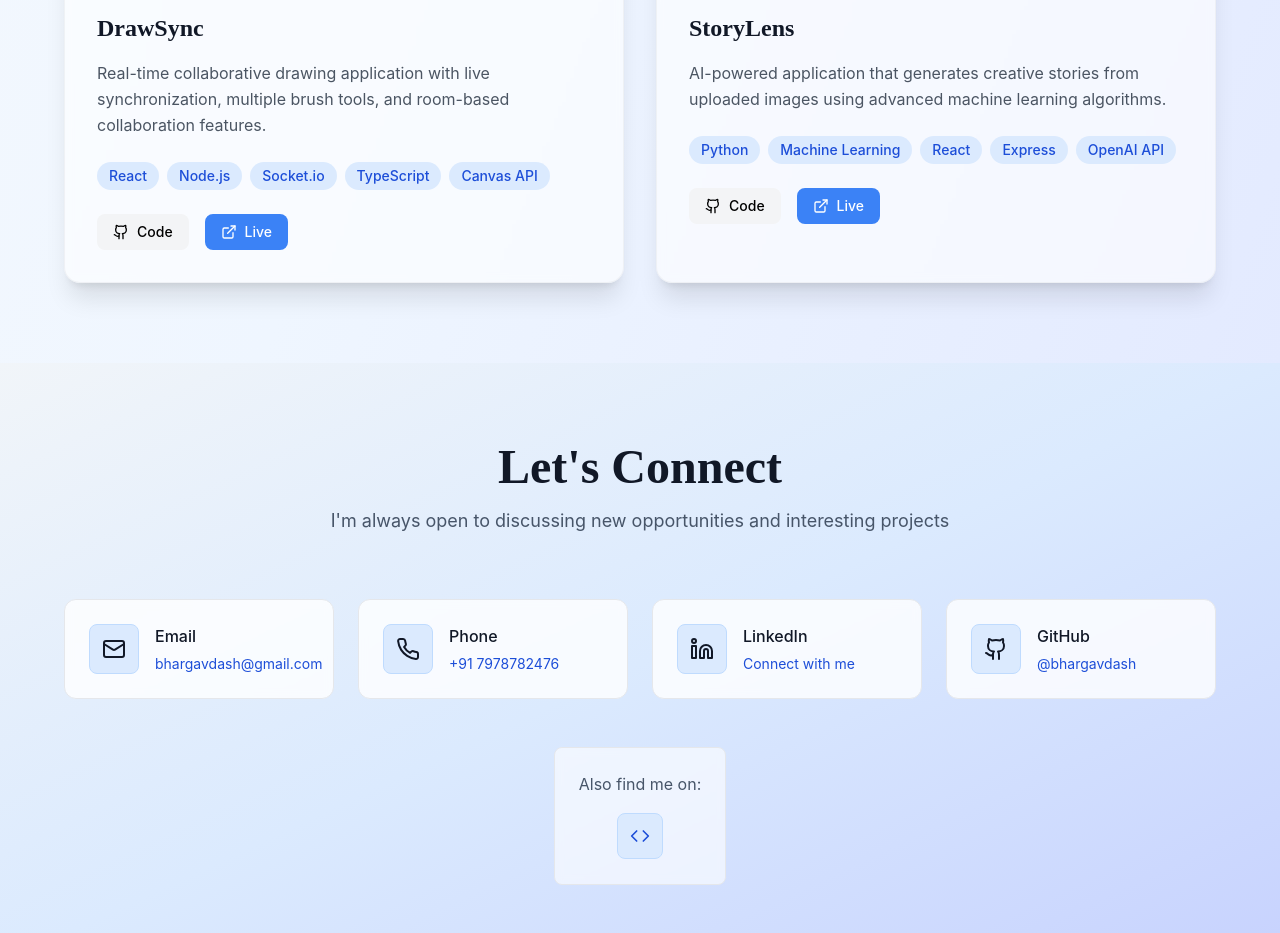
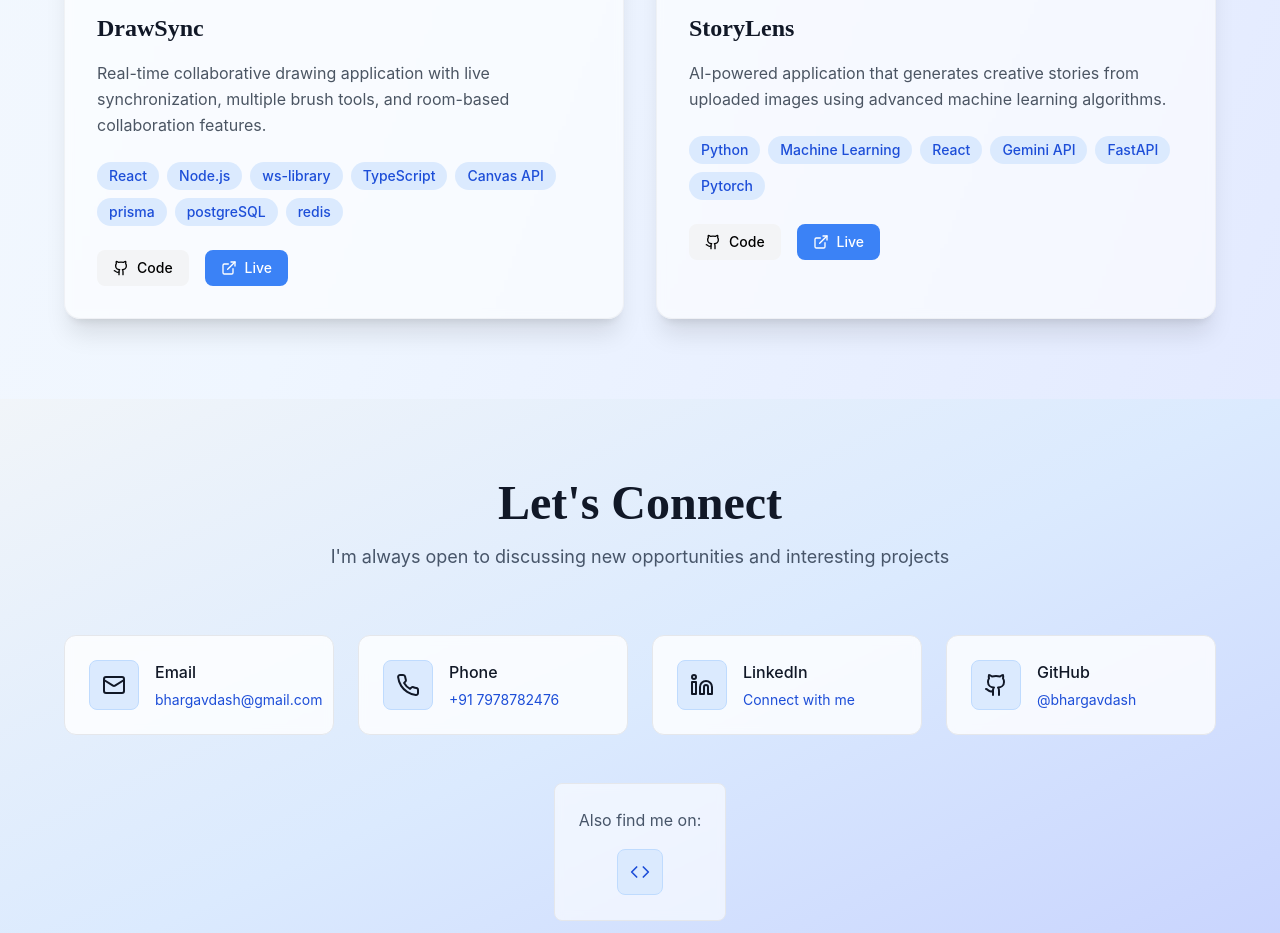
Before and after one commit to bhargavdash/portfolio-website, a React (Vite) app: page / in a window 1280 px wide. Shown: the part 2340-3273 px from the top of the page. Built offline with nearby package versions, Linux system fonts and the light colour scheme.

Commit message:
Did changes in project

```diff
--- a/src/App.tsx
+++ b/src/App.tsx
@@ -13,7 +13,7 @@ const projects = [
     id: 1,
     title: "DrawSync",
     description: "Real-time collaborative drawing application with live synchronization, multiple brush tools, and room-based collaboration features.",
-    technologies: ["React", "Node.js", "Socket.io", "TypeScript", "Canvas API"],
+    technologies: ["React", "Node.js", "ws-library", "TypeScript", "Canvas API", "prisma", "postgreSQL", "redis"],
     githubUrl: "https://github.com/bhargavdash/DrawSync",
     liveUrl: "https://drawsync-dusky.vercel.app/",
     gradient: "from-blue-500 to-purple-600",
@@ -23,7 +23,7 @@ const projects = [
     id: 2,
     title: "StoryLens",
     description: "AI-powered application that generates creative stories from uploaded images using advanced machine learning algorithms.",
-    technologies: ["Python", "Machine Learning", "React", "Express", "OpenAI API"],
+    technologies: ["Python", "Machine Learning", "React", "Gemini API", "FastAPI", "Pytorch"],
     githubUrl: "https://github.com/bhargavdash/story-from-images",
     liveUrl: "https://frontend-tau-gray-31.vercel.app/",
     gradient: "from-green-500 to-teal-600",
```
